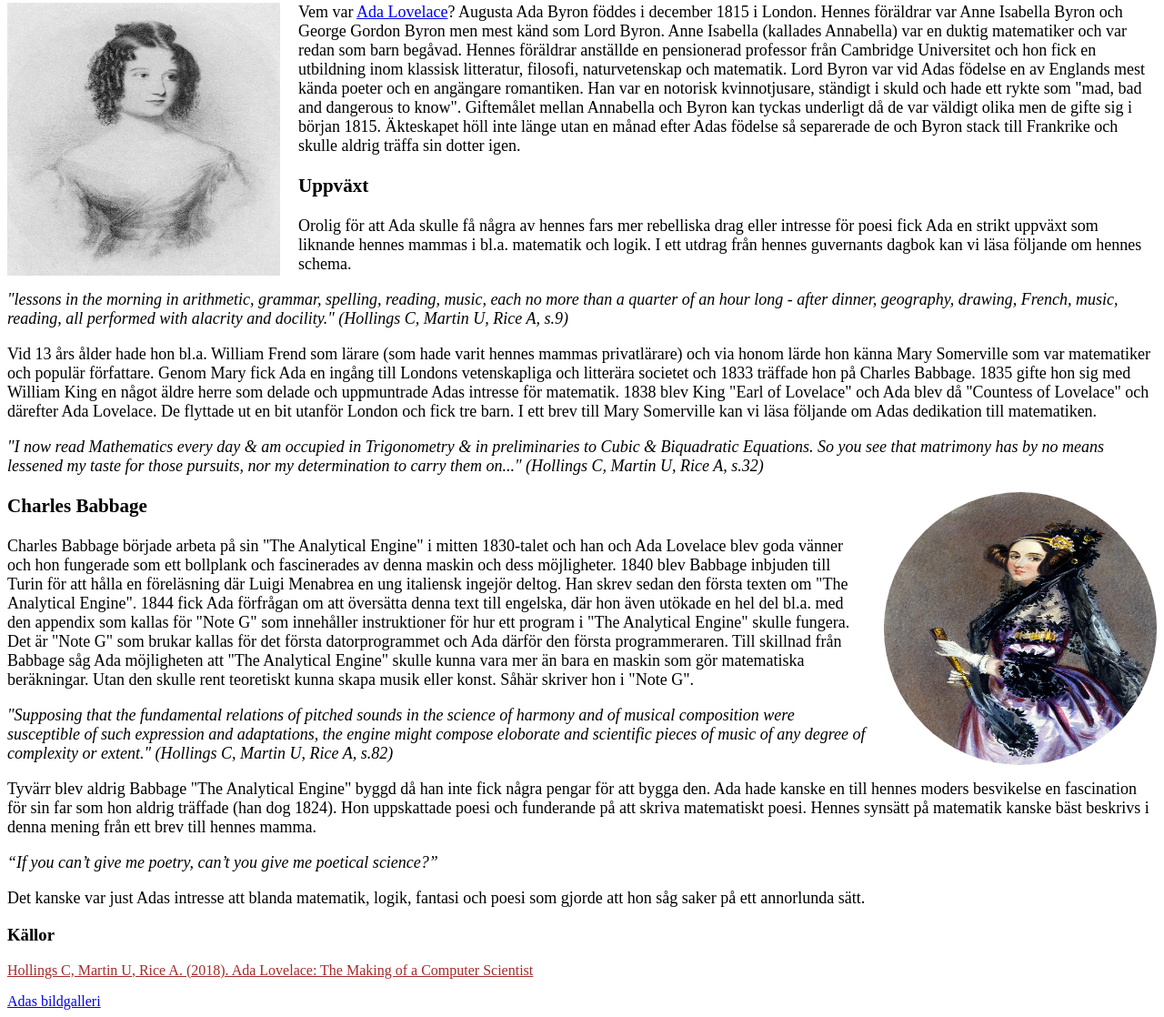
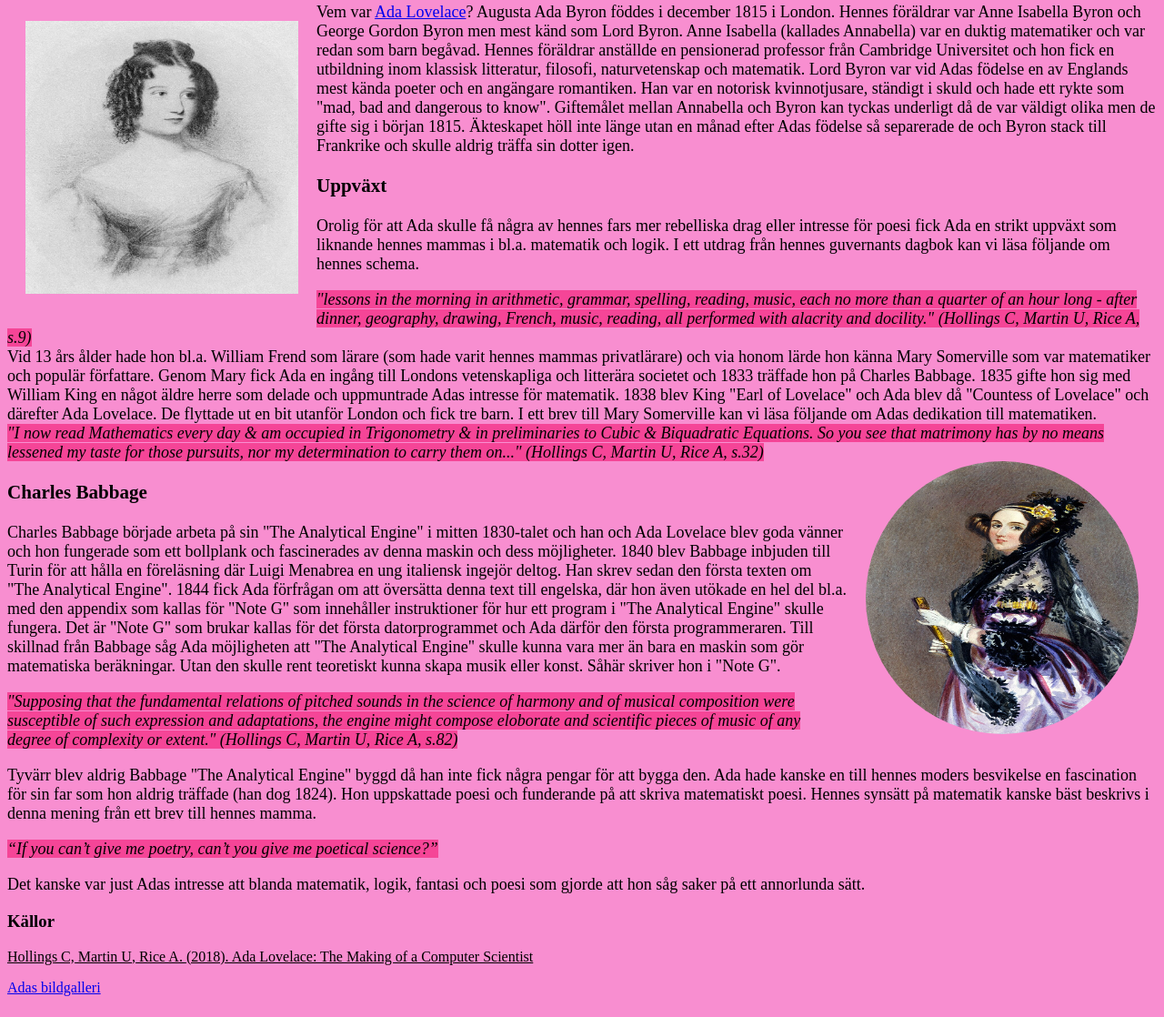
Before and after one commit to Dionis95/first-project, a plain HTML site: page Ada lovelace/index.html in a window 1280 px wide. Shown: the part 77-1195 px from the top of the page at 91% size. Drawn offline with Linux system fonts and the light colour scheme.

Commit message:
Updating the styling

```diff
--- /dev/null
+++ b/Ada lovelace/css/style.css
@@ -0,0 +1,26 @@
+body {
+    background-color: #f88ed0;
+}
+
+.image {
+    float: left;
+    margin: 20px;
+    height: 300px;
+    width: 300px;
+  }
+  .portrait {
+    float: inline-end;
+    margin: 20px;
+    height: 300px;
+    width: 300px;
+    border-radius: 150px;
+  }
+
+  section {
+    font-size: large;
+  }
+
+  cite {
+    background-color: rgb(245, 69, 151);
+
+  }
--- a/Ada lovelace/index.html
+++ b/Ada lovelace/index.html
@@ -4,29 +4,10 @@
     <meta charset="UTF-8" />
     <meta name="viewport" content="width=device-width, initial-scale=1.0" />
     <title>Ada Lovelace biografi</title>
+    <link rel="stylesheet" href="css/style.css" />
   </head>
   <body>
     <header>
-      <style>
-        .image {
-          float: left;
-          margin-right: 20px;
-          height: 300px;
-          width: 300px;
-        }
-        .portrait {
-          float: inline-end;
-          margin-left: 20px;
-          height: 300px;
-          width: 300px;
-          border-radius: 150px;
-        }
-
-        section {
-          font-size: large;
-        }
-      </style>
-
       <h1>Ada Lovelace</h1>
     </header>
 
@@ -61,13 +42,15 @@
           hennes mammas i bl.a. matematik och logik. I ett utdrag från hennes
           guvernants dagbok kan vi läsa följande om hennes schema.
         </p>
-        <p style="font-style: italic">
-          "lessons in the morning in arithmetic, grammar, spelling, reading,
-          music, each no more than a quarter of an hour long - after dinner,
-          geography, drawing, French, music, reading, all performed with
-          alacrity and docility." (Hollings C, Martin U, Rice A, s.9)
-        </p>
-      </section>
+
+          <cite>
+            "lessons in the morning in arithmetic, grammar, spelling, reading,
+            music, each no more than a quarter of an hour long - after dinner,
+            geography, drawing, French, music, reading, all performed with
+            alacrity and docility." (Hollings C, Martin U, Rice A, s.9)
+          </cite>
+
+
 
       <section>
         Vid 13 års ålder hade hon bl.a. William Frend som lärare (som hade varit
@@ -82,13 +65,13 @@
         följande om Adas dedikation till matematiken.
       </section>
       <section>
-        <p style="font-style: italic">
+        <cite>
           "I now read Mathematics every day & am occupied in Trigonometry & in
           preliminaries to Cubic & Biquadratic Equations. So you see that
           matrimony has by no means lessened my taste for those pursuits, nor my
           determination to carry them on..." (Hollings C, Martin U, Rice A,
           s.32)
-        </p>
+        </cite>
 
         <img
           src="Ada_Lovelace_portrait.jpg"
@@ -116,13 +99,13 @@
             gör matematiska beräkningar. Utan den skulle rent teoretiskt kunna
             skapa musik eller konst. Såhär skriver hon i "Note G".
           </p>
-          <p style="font-style: italic">
+          <cite>
             "Supposing that the fundamental relations of pitched sounds in the
             science of harmony and of musical composition were susceptible of
             such expression and adaptations, the engine might compose eloborate
             and scientific pieces of music of any degree of complexity or
             extent." (Hollings C, Martin U, Rice A, s.82)
-          </p>
+          </cite>
         </section>
       </section>
       <section>
@@ -134,9 +117,11 @@
           matematiskt poesi. Hennes synsätt på matematik kanske bäst beskrivs i
           denna mening från ett brev till hennes mamma.
         </p>
-        <p style="font-style: italic">
-          “If you can’t give me poetry, can’t you give me poetical science?”
-        </p>
+        <cite>
+          “If you can’t give me poetry, can’t you give me poetical
+          science?”</cite
+        >
+
         <p>
           Det kanske var just Adas intresse att blanda matematik, logik, fantasi
           och poesi som gjorde att hon såg saker på ett annorlunda sätt.
@@ -145,7 +130,7 @@
     </main>
     <footer>
       <h3>Källor</h3>
-      <p style="color: brown">
+      <p class="Sources">
         <u
           >Hollings C, Martin U, Rice A. (2018). Ada Lovelace: The Making of a
           Computer Scientist</u
```
Also changed, not shown: Nyhetssidan/index.html (added), 1 other file.
